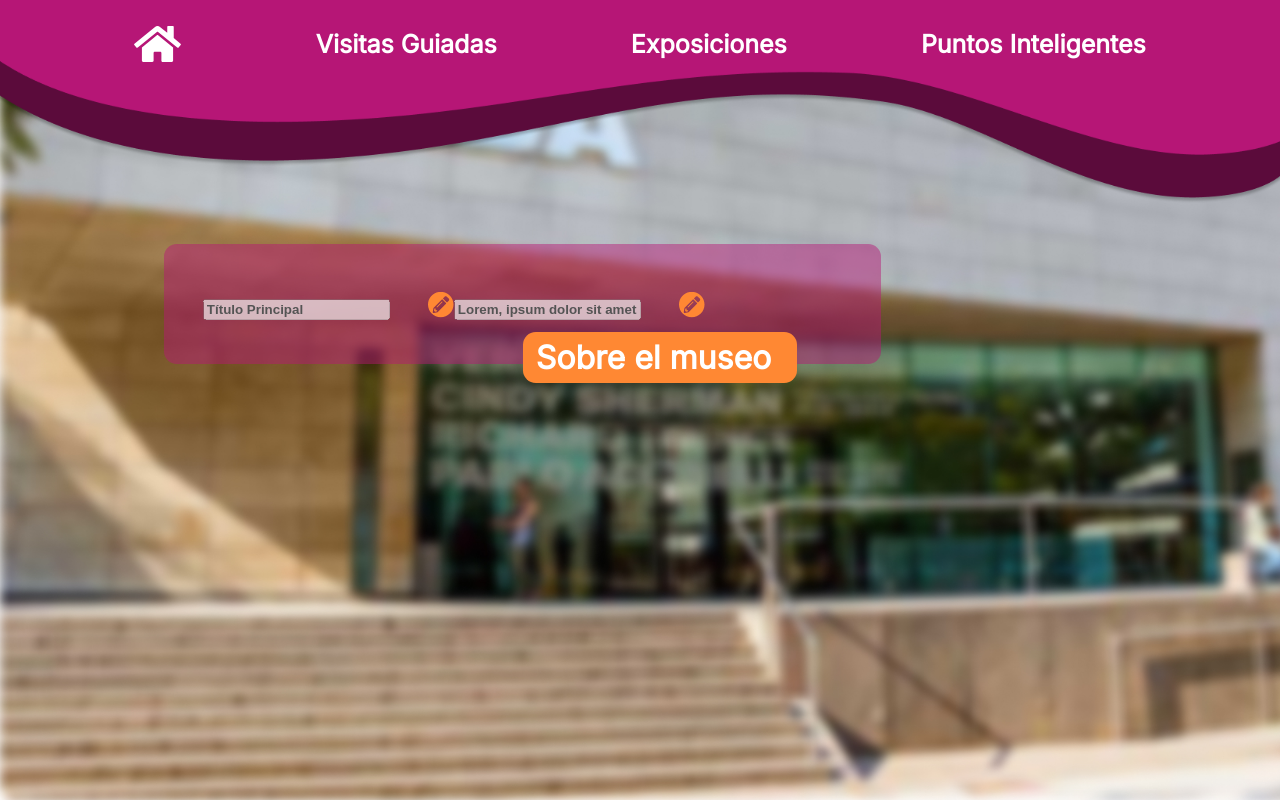
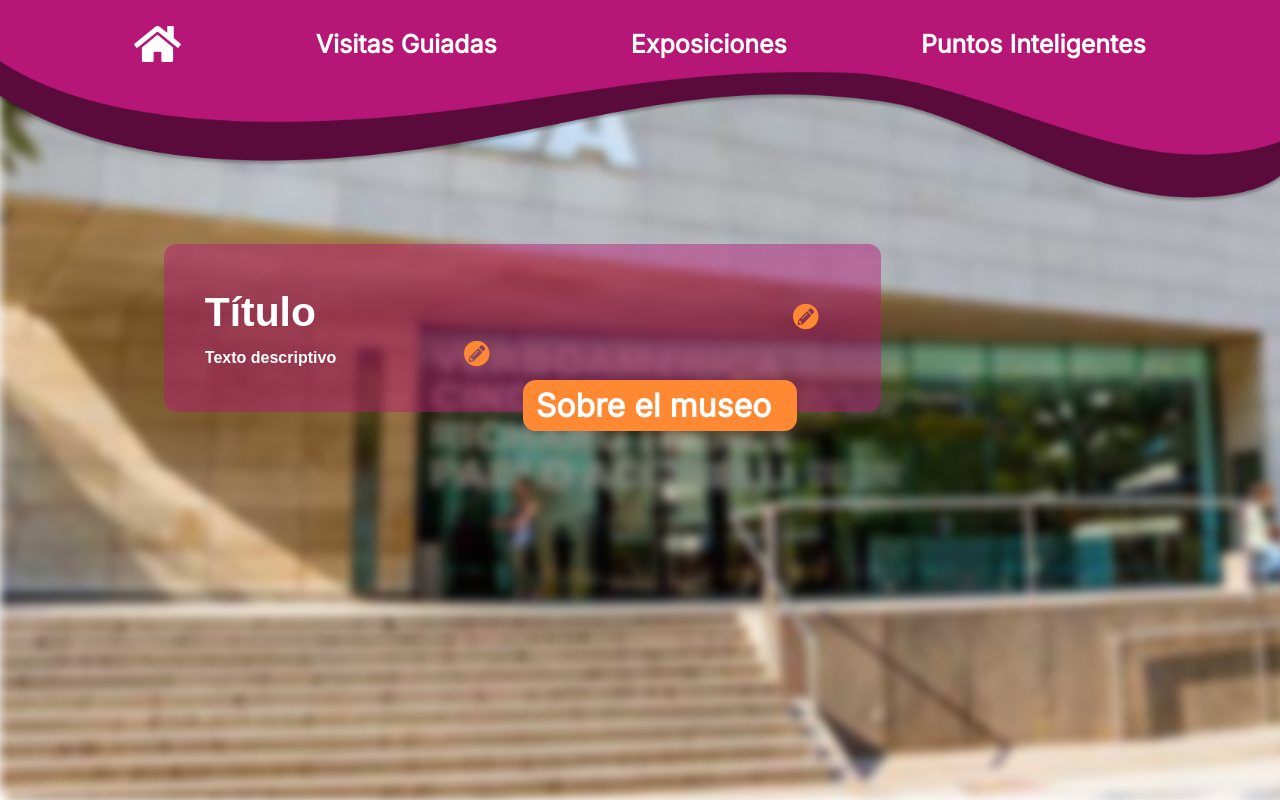
Before and after one commit to Dawnn-n/onetp2022cdd-web, a React (Create React App) app: page /home in a window 1280 px wide. Built offline with nearby package versions, Linux system fonts and the light colour scheme.

Commit message:
Editable input

```diff
--- /dev/null
+++ b/src/views/AcceptBtn/index.tsx
@@ -0,0 +1,7 @@
+import React from 'react';
+import style from './style.module.css'
+export default function Pencil({action}: {action:()=>void}){
+    return (
+        <div onClick={action} className={style["accept-btn"]} />
+    );
+}
--- /dev/null
+++ b/src/views/AcceptBtn/style.module.css
@@ -0,0 +1,8 @@
+.accept-btn {
+    margin-left: 3vw;
+    width: 2vw;
+	height: 2vw;
+    display: inline-block;
+	background: url(../../assets/Subtract.svg) 0 0 / 100% 100%;
+    transform: translate(0, 0.3vw);
+}
--- a/src/views/Homepage/index.tsx
+++ b/src/views/Homepage/index.tsx
@@ -1,17 +1,24 @@
 import React, { useEffect, useState } from 'react';
+import AcceptBtn from '../AcceptBtn';
 import EditPencil from '../EditPencil';
 import style from './style.module.css'
 
 export default function Homepage(params : {
 }){
   const [editTitle,setEditTitle]=useState(true)
+  const [editText,setEditText]=useState(true)
+  const [title,setTitle]=useState("")
+  const [text,setText]=useState("")
+  const acceptText = (editText)? <EditPencil action={()=>setEditText(false)}/>:
+    <AcceptBtn action={()=>setEditText(true)}/>
+const acceptTitle = (editTitle)? <EditPencil action={()=>setEditTitle(false)}/>:
+    <AcceptBtn action={()=>setEditTitle(true)}/>
 
-  const [editText,setEditText]=useState(true)
     return (
         <section className="homepage">
             <div className={style["title-box"]}>
-                <input disabled ={editTitle} value="Título Principal"/><EditPencil action={()=>setEditTitle(false)}/>
-                <input disabled ={editText} value="Lorem, ipsum dolor sit amet consectetur adipisicing elit. Saepe tempore animi earum iste ipsum natus velit deleniti praesentium perspiciatis? Ea accusamus commodi animi!" /><EditPencil action={()=>setEditText(false)}/>
+                <input className={style["title-input"]} placeholder='Título' disabled ={editTitle} value={title} onChange={ e=>setTitle(e.target.value)}/>{acceptTitle}
+                <input className={style["text-input"]}placeholder='Texto descriptivo' disabled ={editText} value={text} onChange={ e=>setText(e.target.value)}/>{acceptText}
                 <div className={style["about-box"]}>Sobre el museo</div>
             </div>
         </section>
--- a/src/views/Homepage/style.module.css
+++ b/src/views/Homepage/style.module.css
@@ -1,3 +1,6 @@
+*{
+    user-select: none;
+}
 .title-box {
     margin-top: 5vh;
     width: 50vw;
@@ -9,13 +12,32 @@
     font-family: "Inter";
 }
 
-.title-box h1 {
+.title-input {
     margin: 0;
     font-size: 5.1vh;
+    background-color: transparent;
+    border: none;
+    color: white;
+    outline: none;
+    word-wrap: break-word;
+    word-break: break-all;
 }
+.title-input::placeholder{
+    color: white;
 
-.title-box p {
-    font-size: 4.2vh;
+}
+.text-input::placeholder{
+    color: white;
+
+}
+.text-input {
+    font-size: 2vh;
+    background-color: transparent;
+    border: none;
+    color: white;
+    outline: none;
+    word-wrap: break-word;
+    word-break: break-all;
 }
 
 
```
Also changed, not shown: src/assets/Subtract.svg (added).
